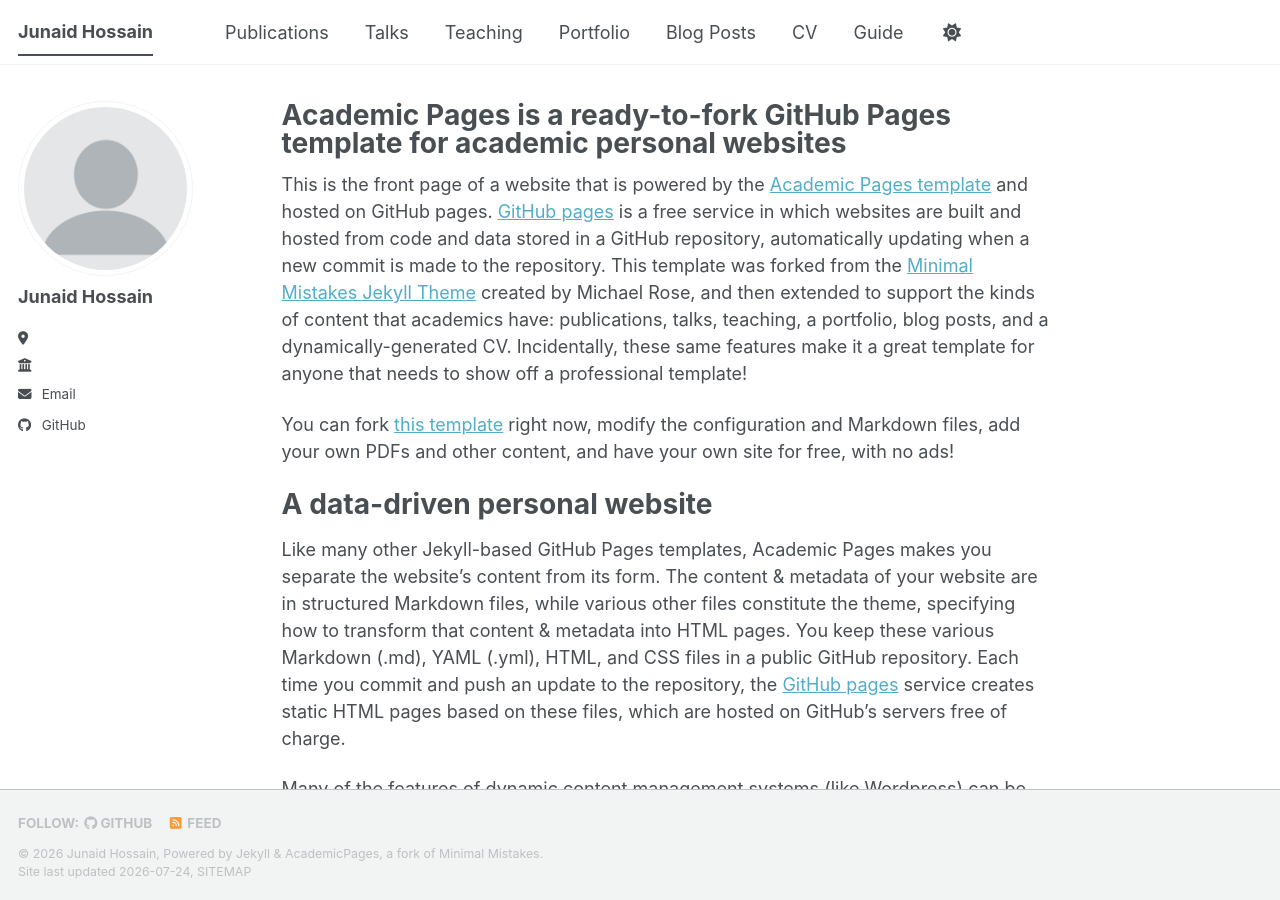
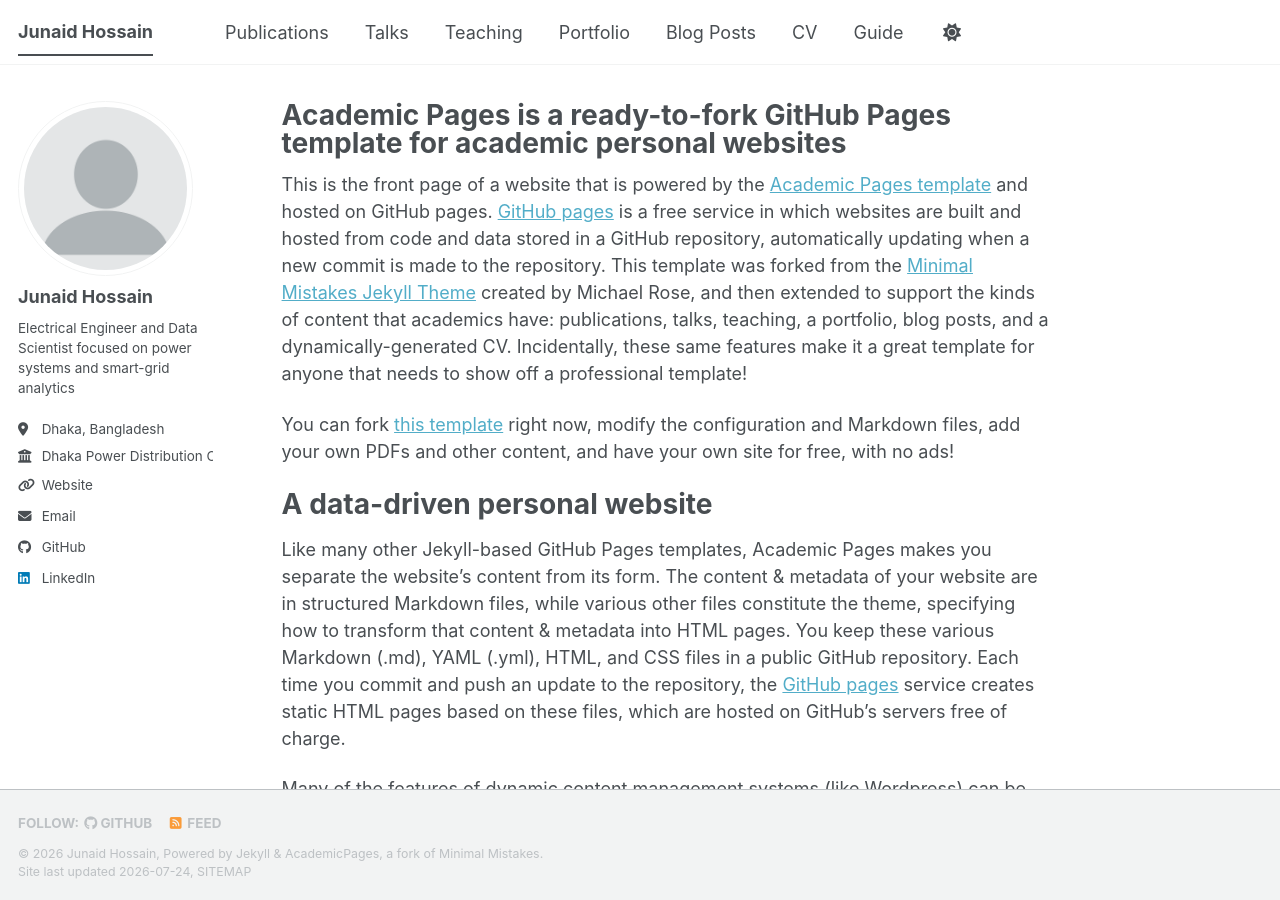
Before and after one commit to Junaid-EEE11/academic-profile, a Jekyll site: the page built from _pages/about.md, in a window 1280 px wide and 900 px high. Built offline with Jekyll 4.4.1, drawn with Linux system fonts in a browser that asks for light colours; a style sheet for code colours, icons or effects is not loaded.

Commit message:
Personalize academic site configuration

```diff
--- a/_config.yml
+++ b/_config.yml
@@ -12,10 +12,10 @@ site_theme               : "default" # The available themes options are "default
 title                    : "Junaid Hossain"
 title_separator          : "-"
 name                     : &name "Junaid Hossain"
-description              : &description "Junaid Hossain's academic portfolio"   # Update this with a general description of your site, this is the default if not overridden by a page
-url                      : https://junaid-eee11.github.io/academic-profile # The base hostname & protocol for your site e.g. "https://[your GitHub username].github.io",
+description              : &description "Electrical Engineer and Data Scientist working on power systems, machine learning, and smart-grid analytics"   # Update this with a general description of your site, this is the default if not overridden by a page
+url                      : https://junaid-eee11.github.io # The base hostname & protocol for your site e.g. "https://[your GitHub username].github.io",
                                                            # or if you already have some other page hosted on Github then use "https://[your GitHub username].github.io/[Your Repo Name]"
-baseurl                  : "" # the subpath of your site, e.g. "/blog"
+baseurl                  : "/academic-profile" # the subpath of your site, e.g. "/blog"
 repository               : "junaid-eee11/academic-profile"
 
 # Site Author - The following control what appear as part of the author content on the side bar.
@@ -26,11 +26,11 @@ author:
   avatar           : "profile.png"
   name             : "Junaid Hossain"
   pronouns         : # example: "she/her"
-  bio              : ""
-  location         : ""
-  employer         : ""
-  uri              : # URL
-  email            : ""
+  bio              : "Electrical Engineer and Data Scientist focused on power systems and smart-grid analytics"
+  location         : "Dhaka, Bangladesh"
+  employer         : "Dhaka Power Distribution Company Ltd. (DPDC)"
+  uri              : "https://junaidhossain.com"
+  email            : "junaid.buet.eee11@gmail.com"
 
   # Academic websites
   academia         : # URL
@@ -66,7 +66,7 @@ author:
   keybase          : # Username
   instagram        : # Username
   lastfm           : # Username
-  linkedin         : # Username
+  linkedin         : "junaid-eee11"
   mastodon         : # URL
   medium           : # URL
   pinterest        : # Username
```
